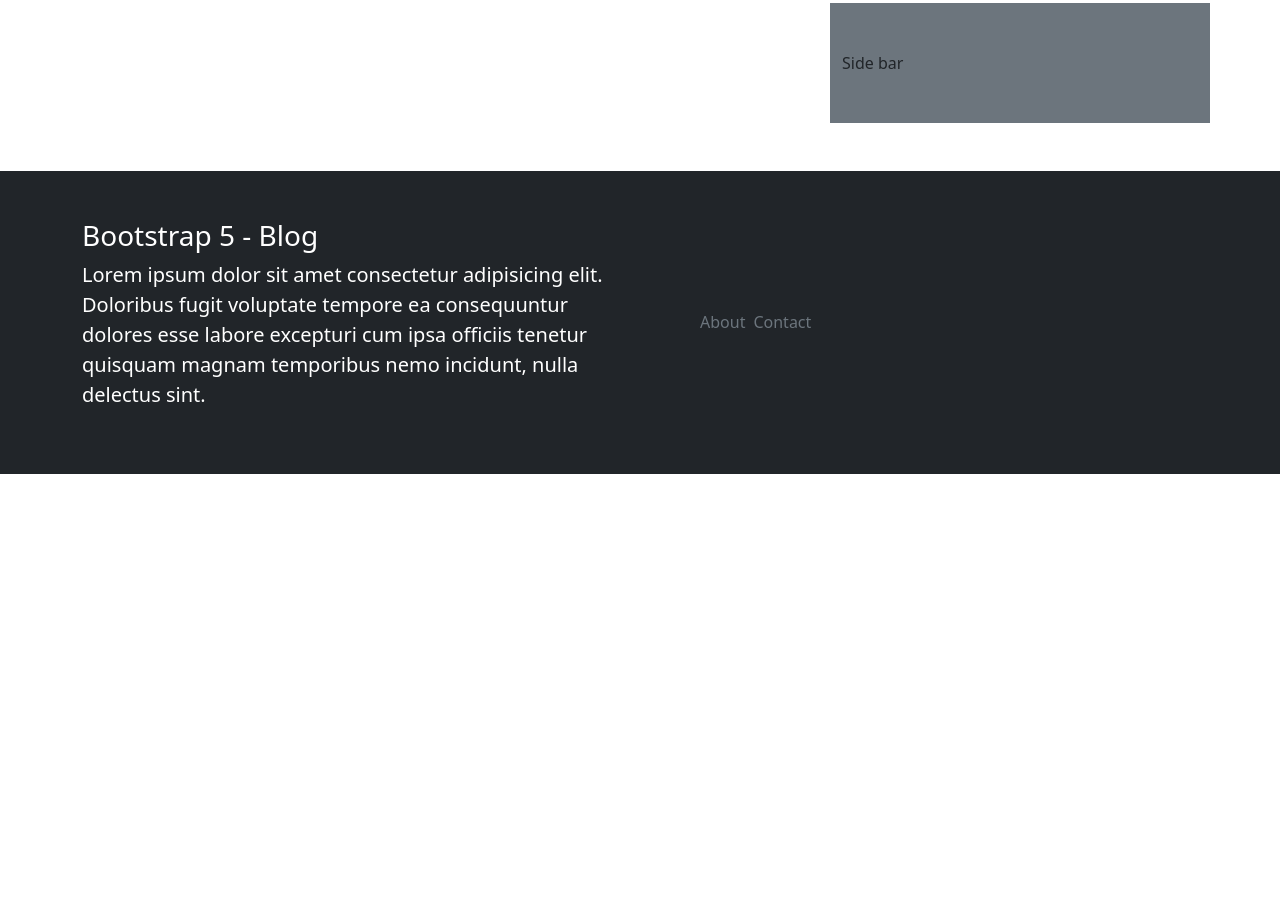
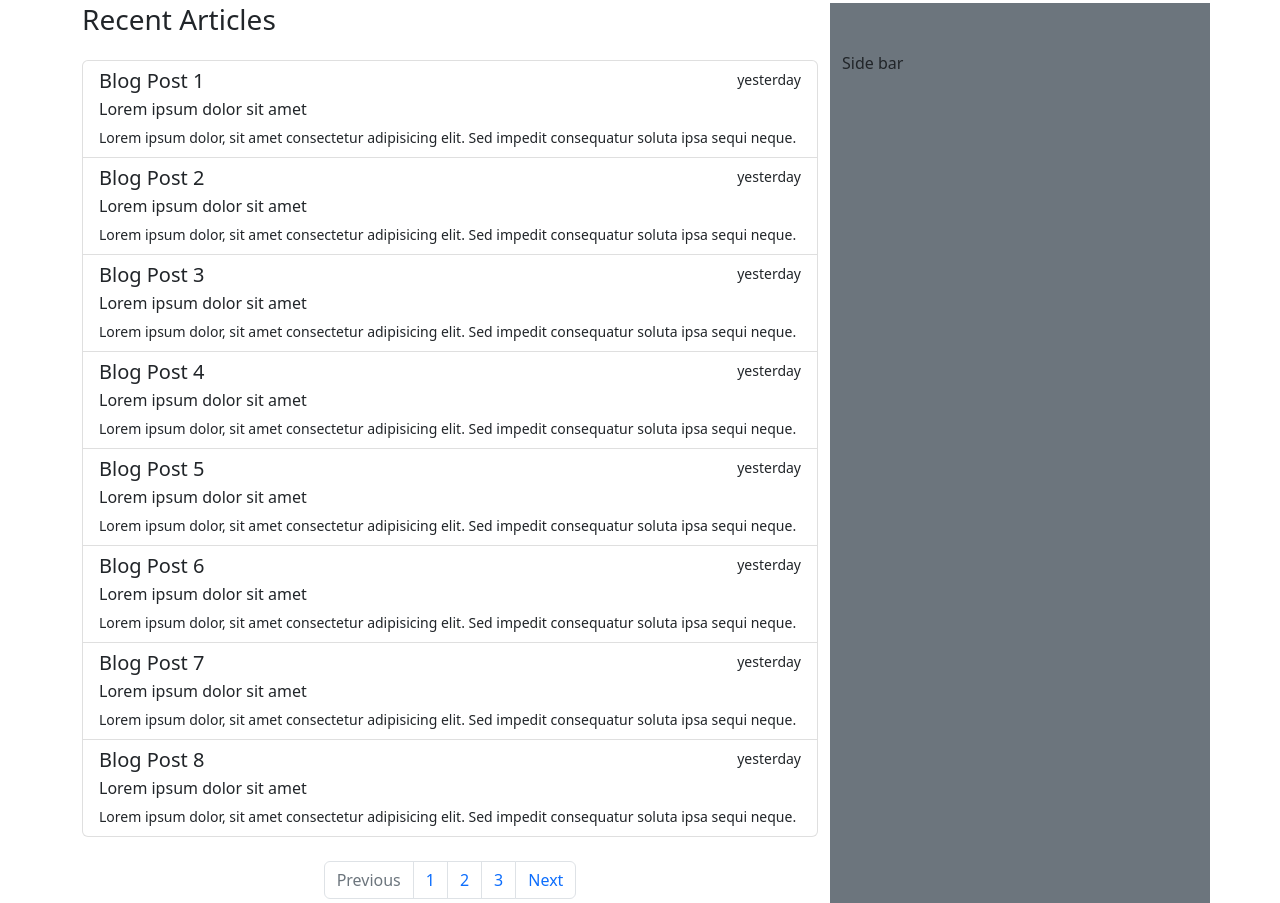
Before and after one commit to mrhm-dev/web-design-master-class, a plain HTML site: page src/Project 9 - Bootstrap 5 Blog Design/index.html in a window 1280 px wide. Shown: the part 619-1522 px from the top of the page. Before the commit the page ends 1093 px from the top, so only its background shows below. Drawn offline with nearby package versions, Linux system fonts and the light colour scheme.

Commit message:
feat[project 9]: implemented Recent Article Section

```diff
--- a/src/Project 9 - Bootstrap 5 Blog Design/index.html
+++ b/src/Project 9 - Bootstrap 5 Blog Design/index.html
@@ -115,7 +115,113 @@
 			<div class="row">
 				<!-- Article List -->
 				<div class="col-lg-8">
+					<h3>Recent Articles</h3>
+					<!-- Article List Group -->
+					<div class="list-group mt-4">
+						<a href="#" class="list-group-item list-group-item-action">
+							<div class="d-flex w-100 justify-content-between">
+								<h5 class="mb-1">Blog Post 1</h5>
+								<small>yesterday</small>
+							</div>
+							<p class="mb-1">Lorem ipsum dolor sit amet</p>
+							<small>
+								Lorem ipsum dolor, sit amet consectetur adipisicing elit. Sed
+								impedit consequatur soluta ipsa sequi neque.</small
+							>
+						</a>
+						<a href="#" class="list-group-item list-group-item-action">
+							<div class="d-flex w-100 justify-content-between">
+								<h5 class="mb-1">Blog Post 2</h5>
+								<small>yesterday</small>
+							</div>
+							<p class="mb-1">Lorem ipsum dolor sit amet</p>
+							<small>
+								Lorem ipsum dolor, sit amet consectetur adipisicing elit. Sed
+								impedit consequatur soluta ipsa sequi neque.</small
+							>
+						</a>
+						<a href="#" class="list-group-item list-group-item-action">
+							<div class="d-flex w-100 justify-content-between">
+								<h5 class="mb-1">Blog Post 3</h5>
+								<small>yesterday</small>
+							</div>
+							<p class="mb-1">Lorem ipsum dolor sit amet</p>
+							<small>
+								Lorem ipsum dolor, sit amet consectetur adipisicing elit. Sed
+								impedit consequatur soluta ipsa sequi neque.</small
+							>
+						</a>
+						<a href="#" class="list-group-item list-group-item-action">
+							<div class="d-flex w-100 justify-content-between">
+								<h5 class="mb-1">Blog Post 4</h5>
+								<small>yesterday</small>
+							</div>
+							<p class="mb-1">Lorem ipsum dolor sit amet</p>
+							<small>
+								Lorem ipsum dolor, sit amet consectetur adipisicing elit. Sed
+								impedit consequatur soluta ipsa sequi neque.</small
+							>
+						</a>
+						<a href="#" class="list-group-item list-group-item-action">
+							<div class="d-flex w-100 justify-content-between">
+								<h5 class="mb-1">Blog Post 5</h5>
+								<small>yesterday</small>
+							</div>
+							<p class="mb-1">Lorem ipsum dolor sit amet</p>
+							<small>
+								Lorem ipsum dolor, sit amet consectetur adipisicing elit. Sed
+								impedit consequatur soluta ipsa sequi neque.</small
+							>
+						</a>
+						<a href="#" class="list-group-item list-group-item-action">
+							<div class="d-flex w-100 justify-content-between">
+								<h5 class="mb-1">Blog Post 6</h5>
+								<small>yesterday</small>
+							</div>
+							<p class="mb-1">Lorem ipsum dolor sit amet</p>
+							<small>
+								Lorem ipsum dolor, sit amet consectetur adipisicing elit. Sed
+								impedit consequatur soluta ipsa sequi neque.</small
+							>
+						</a>
+						<a href="#" class="list-group-item list-group-item-action">
+							<div class="d-flex w-100 justify-content-between">
+								<h5 class="mb-1">Blog Post 7</h5>
+								<small>yesterday</small>
+							</div>
+							<p class="mb-1">Lorem ipsum dolor sit amet</p>
+							<small>
+								Lorem ipsum dolor, sit amet consectetur adipisicing elit. Sed
+								impedit consequatur soluta ipsa sequi neque.</small
+							>
+						</a>
+						<a href="#" class="list-group-item list-group-item-action">
+							<div class="d-flex w-100 justify-content-between">
+								<h5 class="mb-1">Blog Post 8</h5>
+								<small>yesterday</small>
+							</div>
+							<p class="mb-1">Lorem ipsum dolor sit amet</p>
+							<small>
+								Lorem ipsum dolor, sit amet consectetur adipisicing elit. Sed
+								impedit consequatur soluta ipsa sequi neque.</small
+							>
+						</a>
+					</div>
 
+					<!-- Article Pagination -->
+					<nav aria-label="Page navigation example" class="mt-4">
+						<ul class="pagination justify-content-center">
+							<li class="page-item disabled">
+								<a class="page-link">Previous</a>
+							</li>
+							<li class="page-item"><a class="page-link" href="#">1</a></li>
+							<li class="page-item"><a class="page-link" href="#">2</a></li>
+							<li class="page-item"><a class="page-link" href="#">3</a></li>
+							<li class="page-item">
+								<a class="page-link" href="#">Next</a>
+							</li>
+						</ul>
+					</nav>
 				</div>
 				<!-- Right Sidebar -->
 				<div class="col-lg-4 py-5 bg-secondary">Side bar</div>
```
